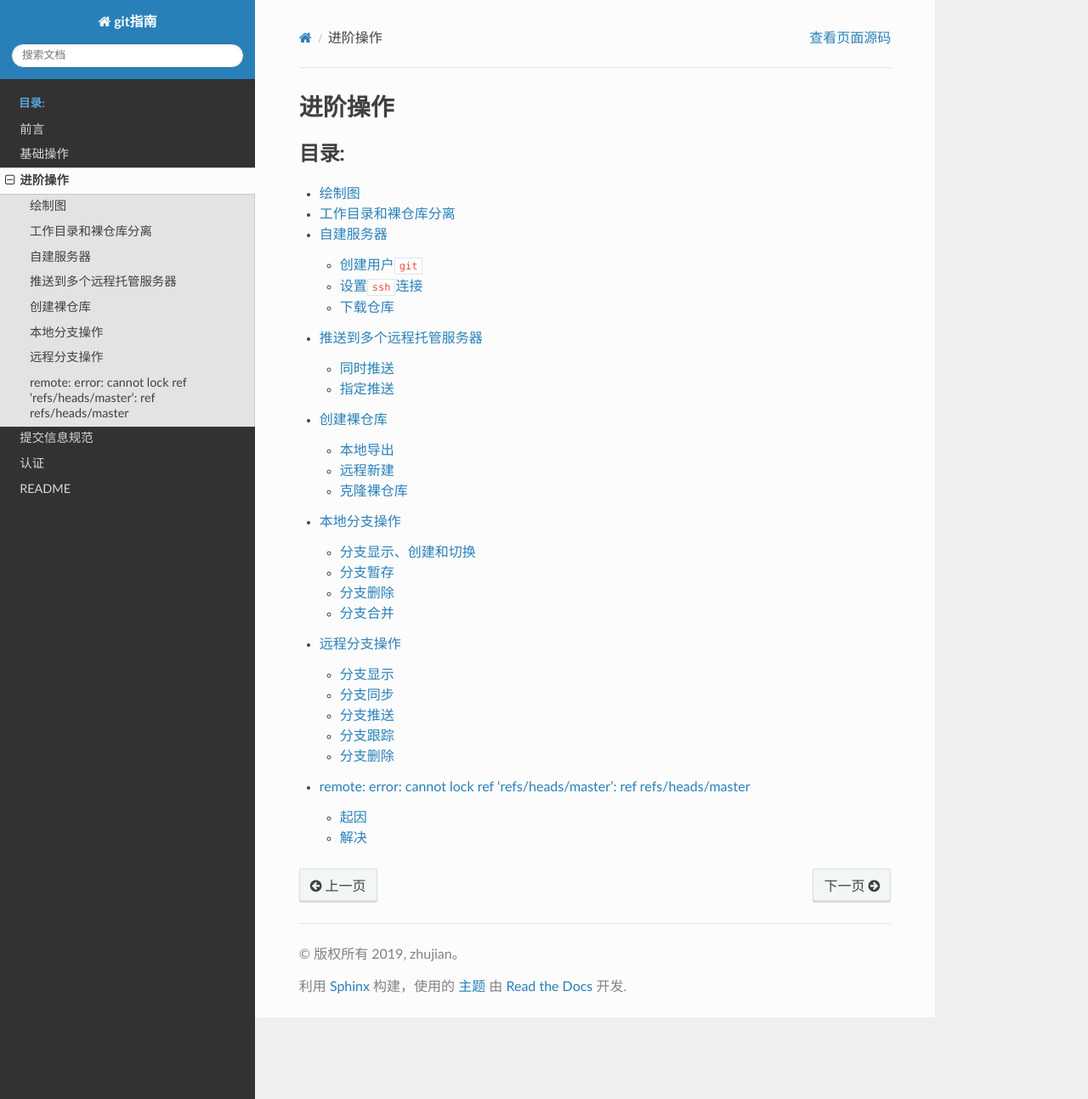
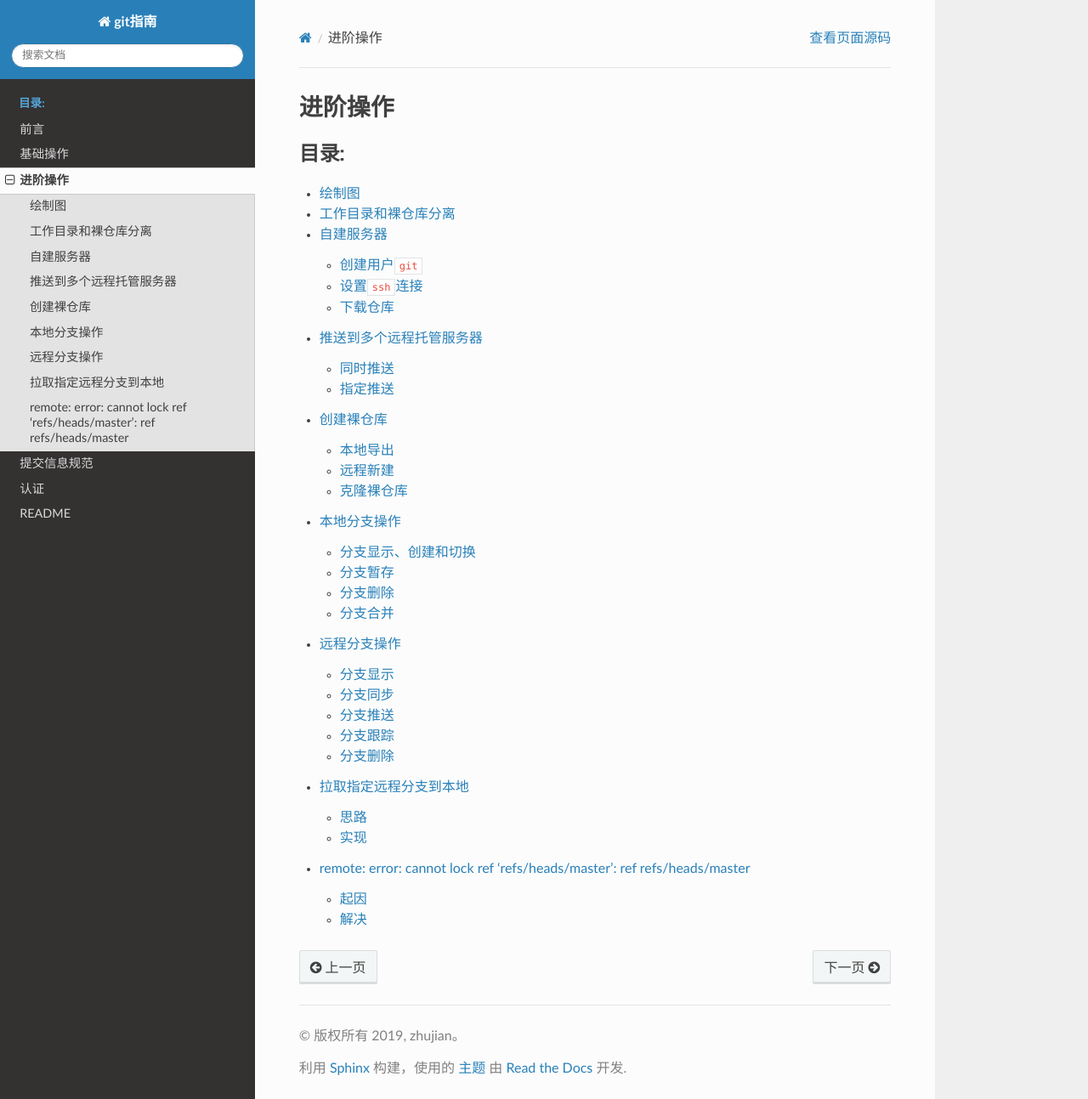
Before and after one commit to Document-Collection/git-guide, a Sphinx documentation site: the page built from docs/source/advanced.rst, in a window 1280 px wide and 1293 px high. Shown: the whole window at 85% size. Built offline with Sphinx 7.4.7 and the Read the Docs theme 2.0.0, drawn with Linux system fonts in a browser that asks for light colours; some of the changed lines change nothing that is shown.

Commit message:
docs(advanced): 拉取远程指定分支到本地

````diff
--- a/docs/source/advanced.rst
+++ b/docs/source/advanced.rst
@@ -15,5 +15,6 @@
 
    advanced/本地分支操作
    advanced/远程分支操作
+   advanced/拉取指定远程分支到本地
 
    advanced/Failed to lock refs
--- /dev/null
+++ b/docs/source/advanced/拉取指定远程分支到本地.md
@@ -0,0 +1,33 @@
+
+# 拉取指定远程分支到本地
+
+由于`git`去中心化的特性，下载远程仓库时会将所有分支都下载下来，不仅耗时而且占用本地磁盘容量
+
+参考[git 拉取远程分支到本地](https://blog.csdn.net/carfge/article/details/79691360)，拉取指定远程分支到本地
+
+## 思路
+
+首先在本地新建`git`仓库，然后下载指定远程分支，最后创建本地分支并关联到指定远程分支即可
+
+## 实现
+
+新建仓库
+
+```
+$ mkdir gitrepo
+$ cd giterpo
+$ git init
+```
+
+拉取远程指定分支
+
+```
+$ git remote add origin https://github.com/zjZSTU/zjzstu.github.com.git
+$ git fetch origin dev
+```
+
+新建本地分支并关联到指定远程分支
+
+```
+$ git checkout -b dev origin/dev
+```
````
